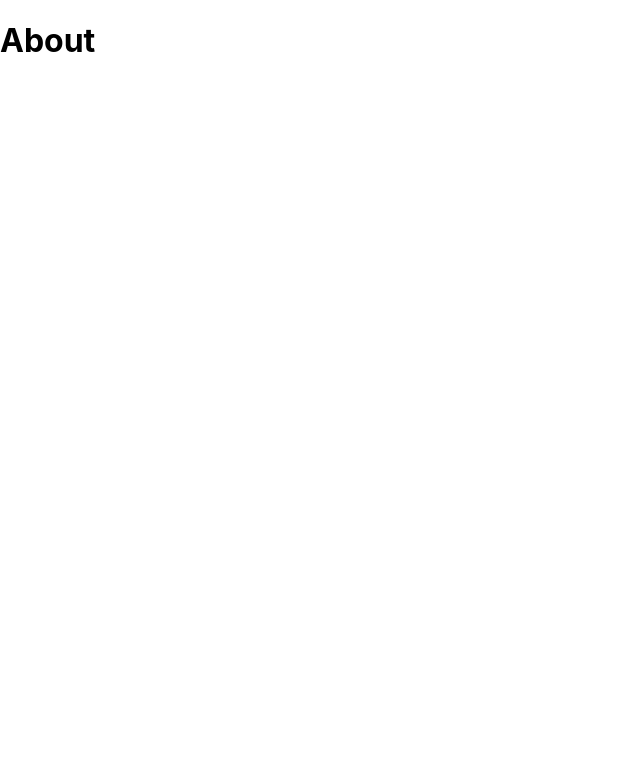
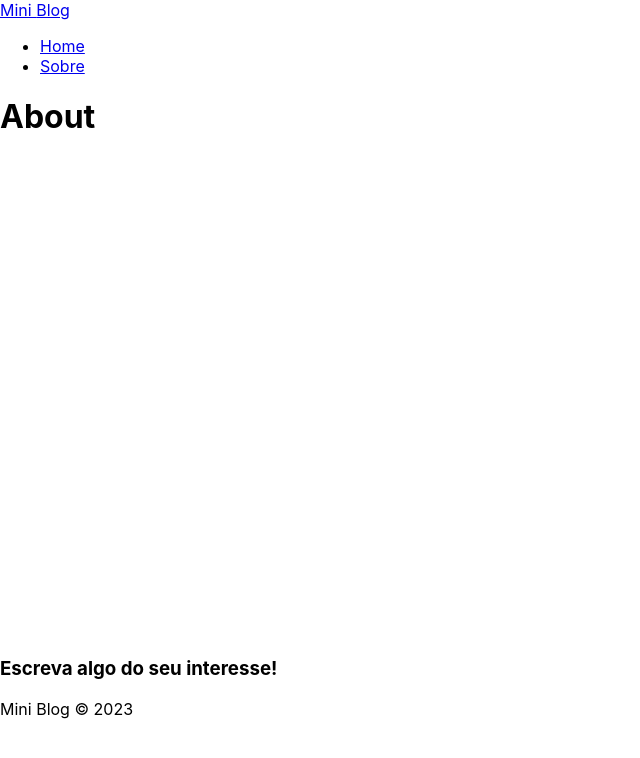
Before and after one commit to felipefll/miniblog, a React (Create React App) app: page /about in a window 1280 px wide. Shown: the top 758 px of the page, without its empty margins (0-640 px from the left). Built offline with nearby package versions, Linux system fonts and the light colour scheme.

Commit message:
Adding navbar component

```diff
--- a/src/App.js
+++ b/src/App.js
@@ -4,17 +4,21 @@
 
 import Home from "./pages/Home/Home";
 import About from "./pages/About/About";
+import Navbar from "./components/Navbar";
+import Footer from "./components/Footer";
 
 function App() {
   return (
     <div className="App">
       <BrowserRouter>
+        <Navbar />
         <div className="container">
           <Routes>
             <Route path="/" element={<Home />} />
             <Route path="/about" element={<About />} />
           </Routes>
         </div>
+        <Footer />
       </BrowserRouter>
     </div>
   );
--- /dev/null
+++ b/src/components/Footer.js
@@ -0,0 +1,12 @@
+import styles from "./Footer.module.css";
+
+const Footer = () => {
+  return (
+    <footer>
+      <h3>Escreva algo do seu interesse!</h3>
+      <p>Mini Blog &copy; 2023</p>
+    </footer>
+  );
+};
+
+export default Footer;
--- /dev/null
+++ b/src/components/Navbar.js
@@ -0,0 +1,23 @@
+import { NavLink } from "react-router-dom";
+
+import styles from "./Navbar.module.css";
+
+const Navbar = () => {
+  return (
+    <nav>
+      <NavLink to="/">
+        Mini <span>Blog</span>
+      </NavLink>
+      <ul>
+        <li>
+          <NavLink to="/">Home</NavLink>
+        </li>
+        <li>
+          <NavLink to="/about">Sobre</NavLink>
+        </li>
+      </ul>
+    </nav>
+  );
+};
+
+export default Navbar;
```
Also changed, not shown: src/components/Footer.module.css (added), src/components/Navbar.module.css (added).
